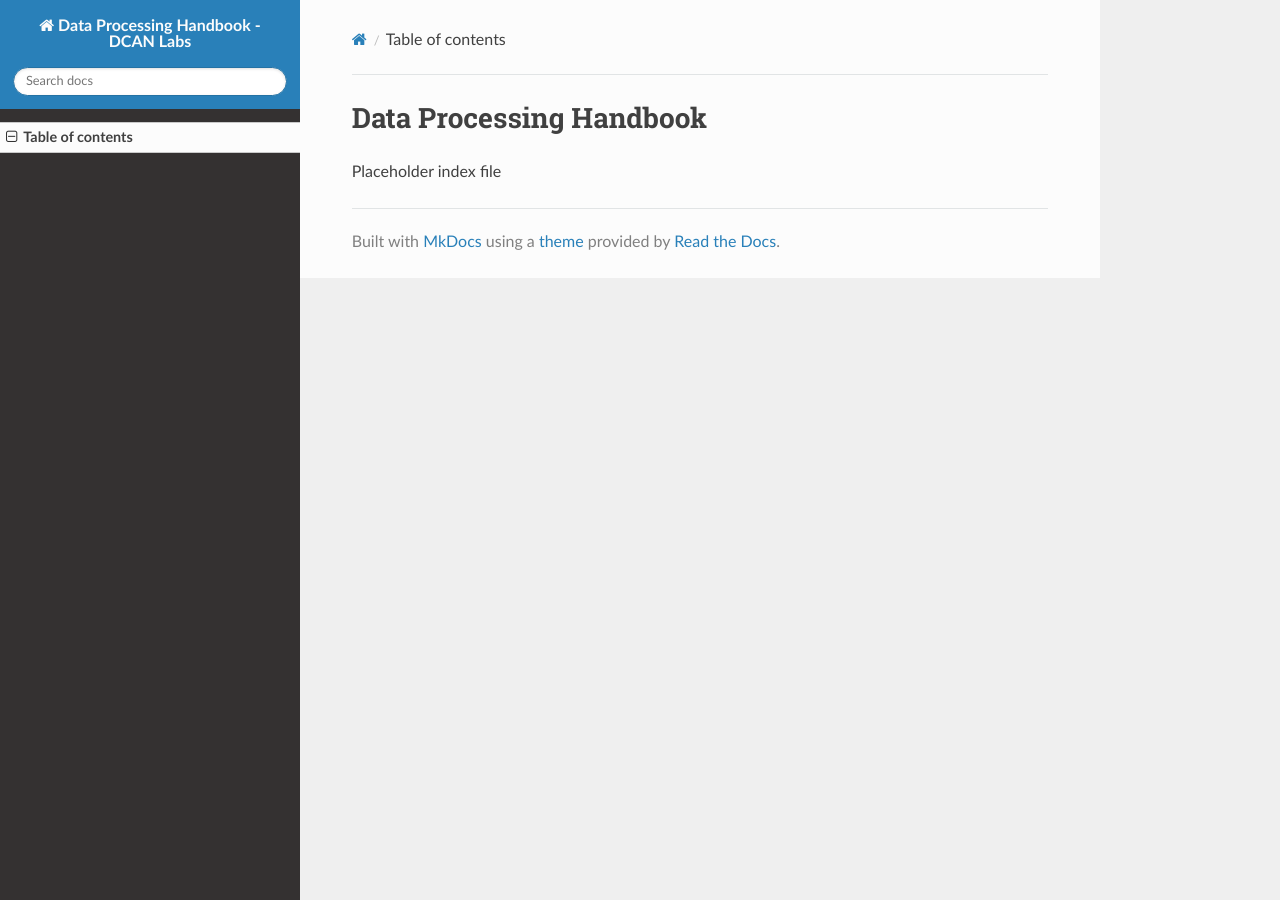
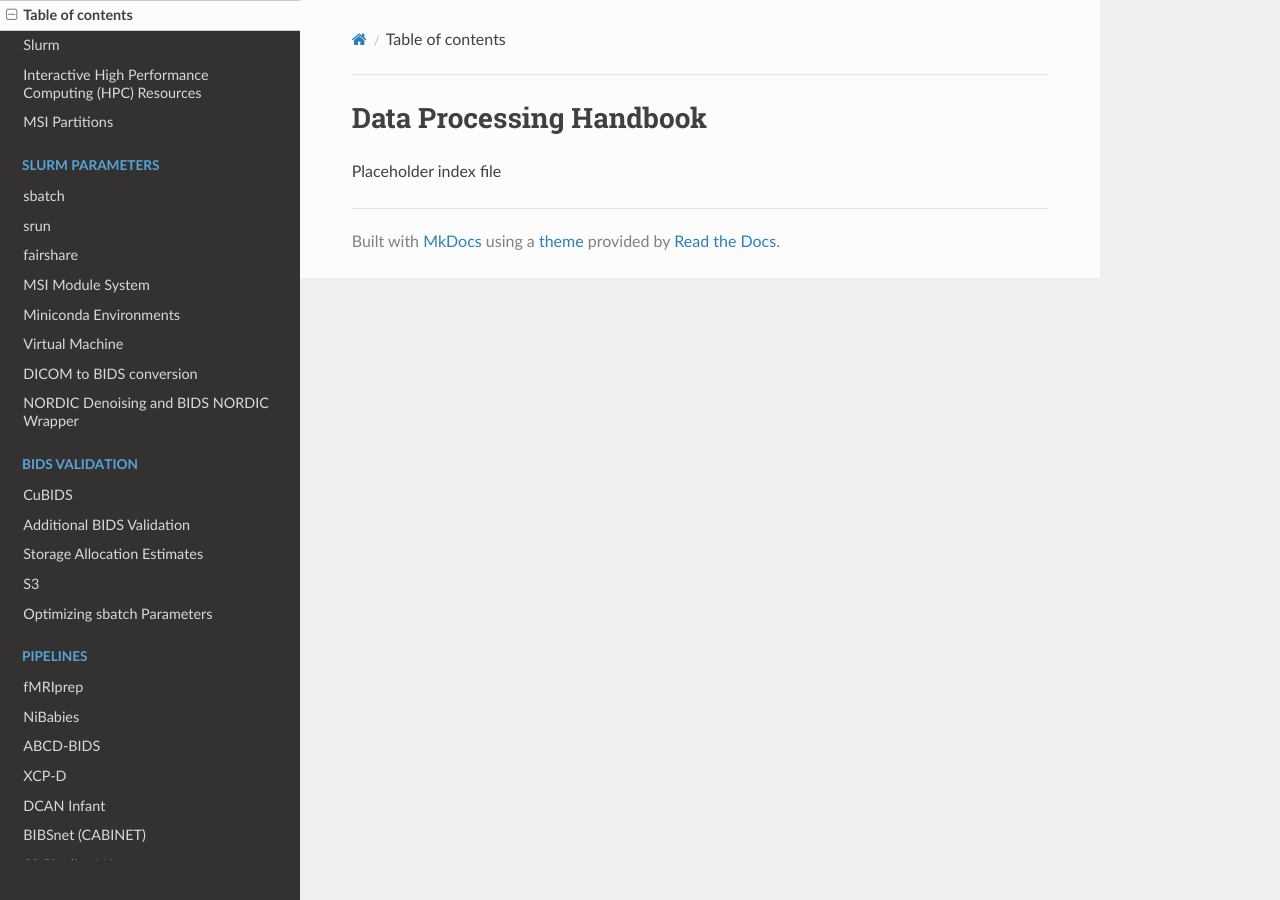
Before and after one commit to DCAN-Labs/cdni-brain, an MkDocs documentation site: the page built from docs/index.md, in a window 1280 px wide. Built offline with MkDocs 1.6.1, drawn with Linux system fonts in a browser that asks for light colours; nearby versions of some CDN libraries.

Commit message:
added nav items

```diff
--- a/mkdocs.yml
+++ b/mkdocs.yml
@@ -5,3 +5,46 @@ plugins:
 docs_dir: docs
 nav:
   - Table of contents: index.md
+  - Slurm: slurm.md
+  - Interactive High Performance Computing (HPC) Resources: hpc.md
+  - MSI Partitions: partitions.md
+  - Slurm Parameters:
+    - sbatch: sbatch.md
+    - srun: srun.md
+  - fairshare: fairshare.md
+  - MSI Module System: modules.md
+  - Miniconda Environments: miniconda.md
+  - Virtual Machine: vm.md
+  - DICOM to BIDS conversion: dcm2bids.md
+  - NORDIC Denoising and BIDS NORDIC Wrapper: nordic.md
+  - BIDS Validation:
+    - CuBIDS: cubids.md
+    - Additional BIDS Validation: bids.md
+  - Storage Allocation Estimates: storage.md
+  - S3: s3.md
+  - Optimizing sbatch Parameters: optimizing.md
+  - Pipelines:
+    - fMRIprep: fmriprep.md
+    - NiBabies: nibabies.md
+    - ABCD-BIDS: abcd.md
+    - XCP-D: xcpd.md
+    - DCAN Infant: infant.md
+    - BIBSnet (CABINET): bibsnet.md
+  - S3 Pipeline Wrappers: wrappers.md
+  - file-mapper: filemapper.md
+  - Precision Mapping Wrapper: precision.md
+  - Job Submissions: jobs.md
+  - Containers: containers.md
+  - Processing Status: status.md
+  - Troubleshooting and Image Viewing:
+    - DCAN Infant: infant-trouble.md
+    - ABCD-BIDS: abcd-trouble.md
+    - NiBabies and fMRIprep: niprep-trouble.md
+    - XCP-D: xcpd-trouble.md
+    - S3 Wrappers: s3-trouble.md
+  - Fast Track QC Comparison (ABCD): fasttrack.md
+  - Data Uploads and Transfer:
+    - Upload Documentation: upload.md
+    - Data Upload and Transfer Steps: steps.md
+    - Globus: globus.md
+  - Common MSI Roadblocks: roadblocks.md
```
